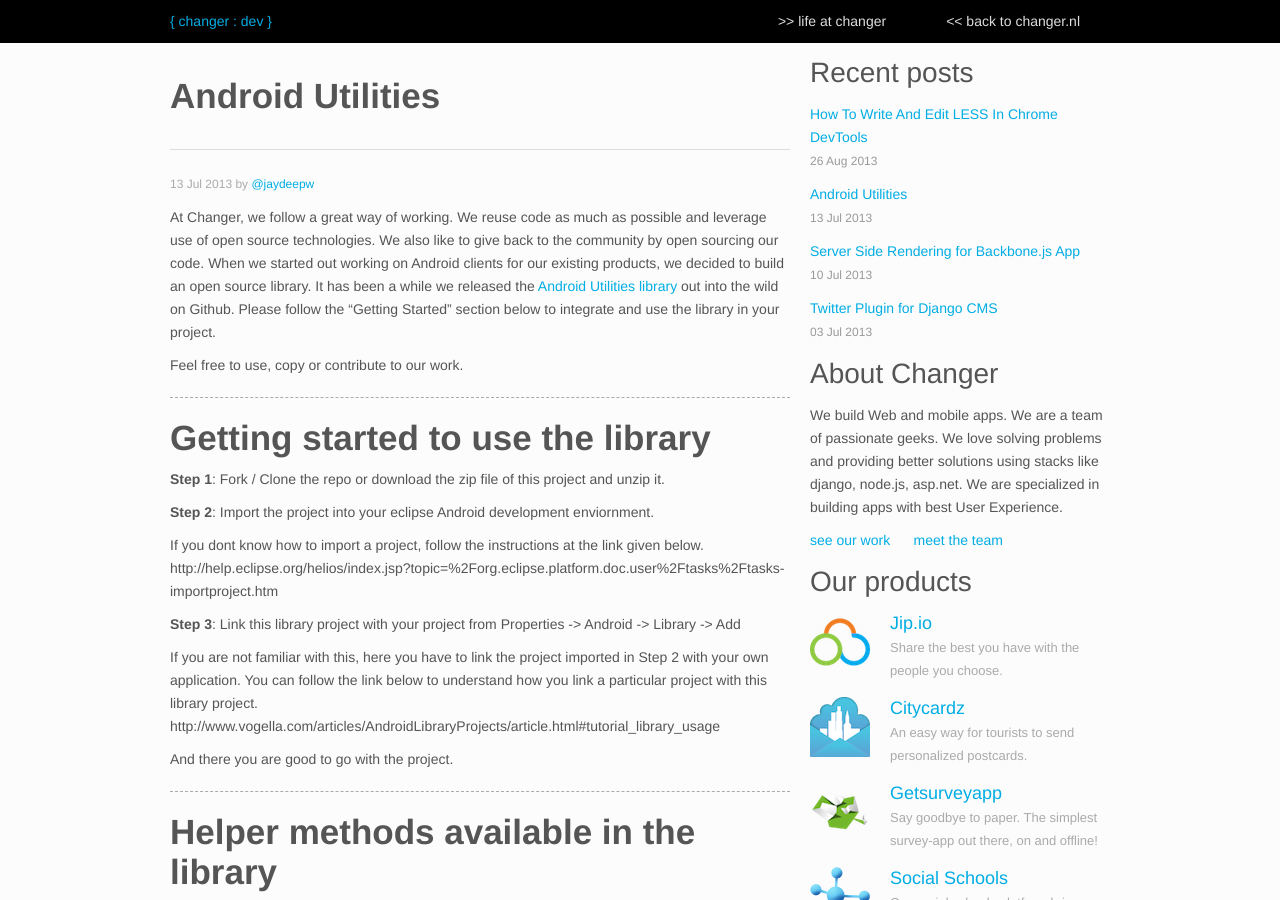
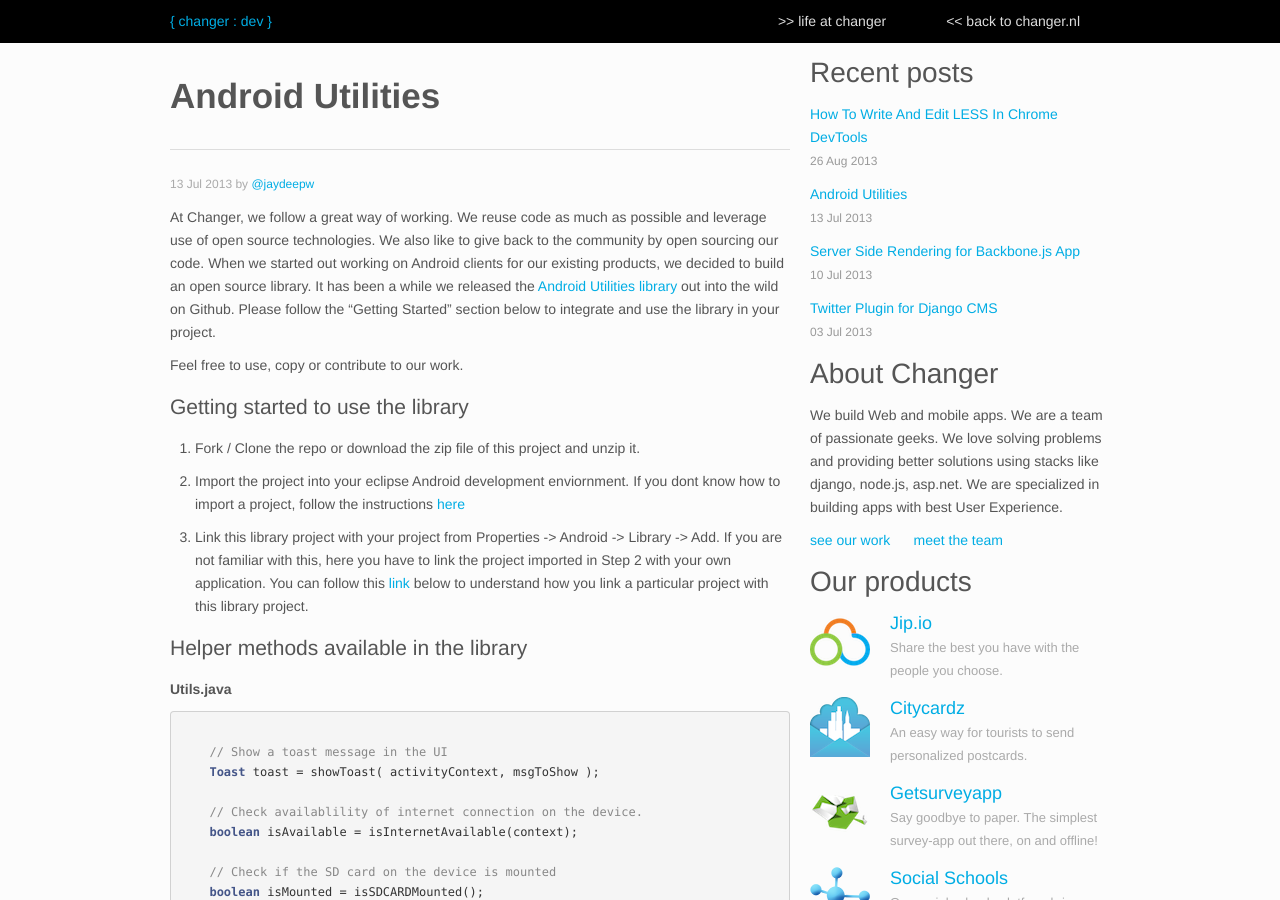
Before and after one commit to maddy9859/devlog, a Jekyll site: the page built from _posts/2013-07-13-Android-Utilities.md, in a window 1280 px wide and 900 px high. Built offline with Jekyll 4.4.1, drawn with Linux system fonts in a browser that asks for light colours; Markdown is read by kramdown in place of the engine named in the settings; comment, search, counter and statistics services are not loaded.

Commit message:
Update 2013-07-13-Android-Utilities.md

```diff
--- a/_posts/2013-07-13-Android-Utilities.md
+++ b/_posts/2013-07-13-Android-Utilities.md
@@ -11,30 +11,19 @@
 
 Feel free to use, copy or contribute to our work.
 
-----
+### Getting started to use the library
 
-Getting started to use the library
-=============
 
-**Step 1**: Fork / Clone the repo or download the zip file of this project and unzip it.
+1. Fork / Clone the repo or download the zip file of this project and unzip it.
 
-**Step 2**: Import the project into your eclipse Android development enviornment.
+2. Import the project into your eclipse Android development enviornment. If you dont know how to import a project, follow the instructions [here](http://help.eclipse.org/helios/index.jsp?topic=%2Forg.eclipse.platform.doc.user%2Ftasks%2Ftasks-importproject.htm)
 
-If you dont know how to import a project, follow the instructions at the link given below.
-http://help.eclipse.org/helios/index.jsp?topic=%2Forg.eclipse.platform.doc.user%2Ftasks%2Ftasks-importproject.htm
+3. Link this library project with your project from Properties -> Android -> Library -> Add. If you are not familiar with this, here you have to link the project imported in Step 2 with your own application.
+You can follow this [link](http://www.vogella.com/articles/AndroidLibraryProjects/article.html#tutorial_library_usage) below to understand how you link a particular project with this library project.
 
-**Step 3**: Link this library project with your project from Properties -> Android -> Library -> Add
 
-If you are not familiar with this, here you have to link the project imported in Step 2 with your own application.
-You can follow the link below to understand how you link a particular project with this library project.
-http://www.vogella.com/articles/AndroidLibraryProjects/article.html#tutorial_library_usage
+### Helper methods available in the library
 
-And there you are good to go with the project.
-
-----
-
-Helper methods available in the library
-=============
 
 **Utils.java**
 
```
